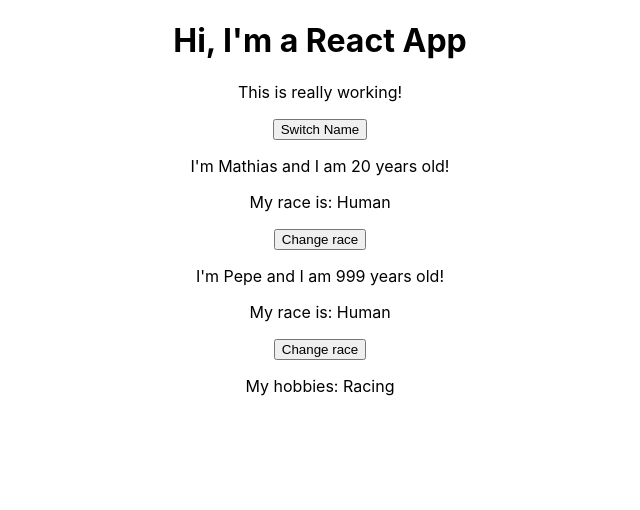
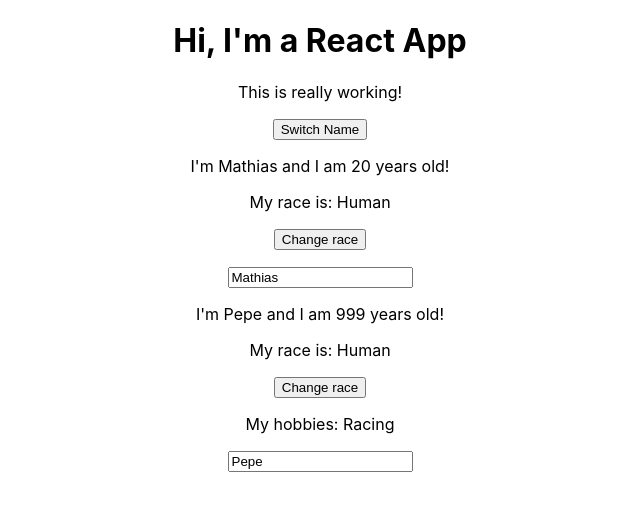
Before and after one commit to MathiasMinacapilli/react-complete-guide, a React (Create React App) app: page / in a window 1280 px wide. Shown: the top 510 px of the page, without its empty margins (320-960 px from the left). Built offline with nearby package versions, Linux system fonts and the light colour scheme.

Commit message:
Added an input that dinamically change a value of the state

```diff
--- a/src/App.js
+++ b/src/App.js
@@ -25,6 +25,17 @@
     })
   }
 
+  nameChangedHandler = (event) => {
+    //console.log('Was clicked!');
+    // DON'T DO THIS: this.state.persons[0].name = 'Mathias Minacapilli'
+    this.setState({
+      persons: [
+        { name: 'Mathias', age: 20 },
+        { name: event.target.value, age: 999 }
+      ]
+    })
+  }
+
   render() {
     return (
       <div className="App">
@@ -44,7 +55,8 @@
           click={() => this.switchNameHandler('xMathM')} />
         <Person
           name={this.state.persons[1].name}
-          age={this.state.persons[1].age}>My hobbies: Racing</Person>
+          age={this.state.persons[1].age}
+          changed={this.nameChangedHandler}>My hobbies: Racing</Person>
       </div>
     );
   }
--- a/src/Person/Person.js
+++ b/src/Person/Person.js
@@ -23,6 +23,7 @@
             <p>My race is: {personsState.race}</p>
             <button onClick={changeRaceHandler}>Change race</button>
             <p>{props.children}</p>
+            <input type="text" value={props.name} onChange={props.changed} />
         </div>
     );
 };
```
